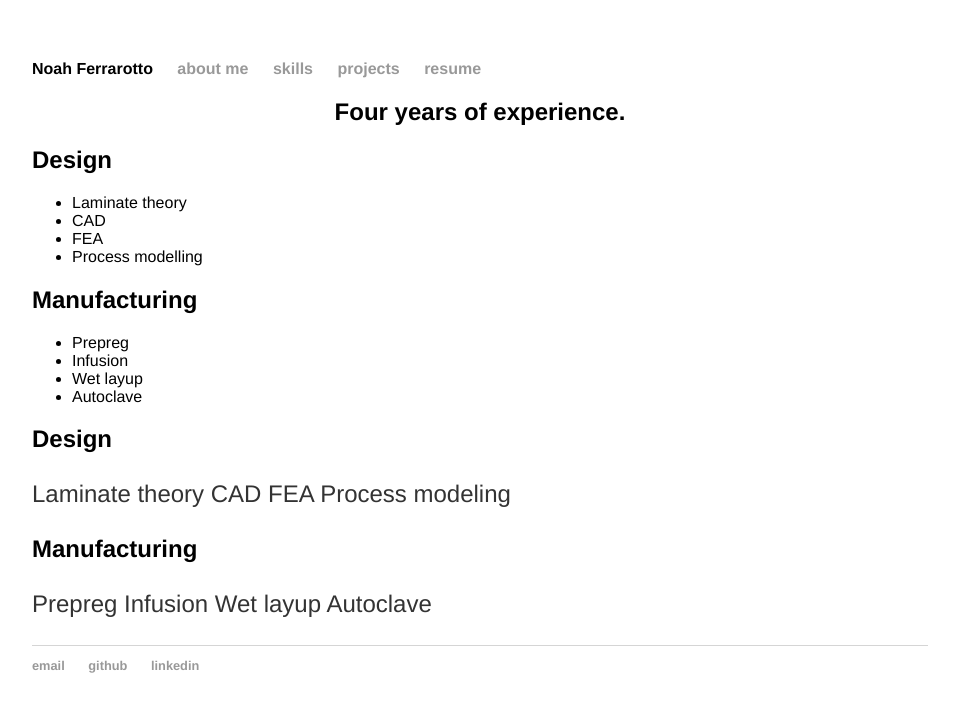
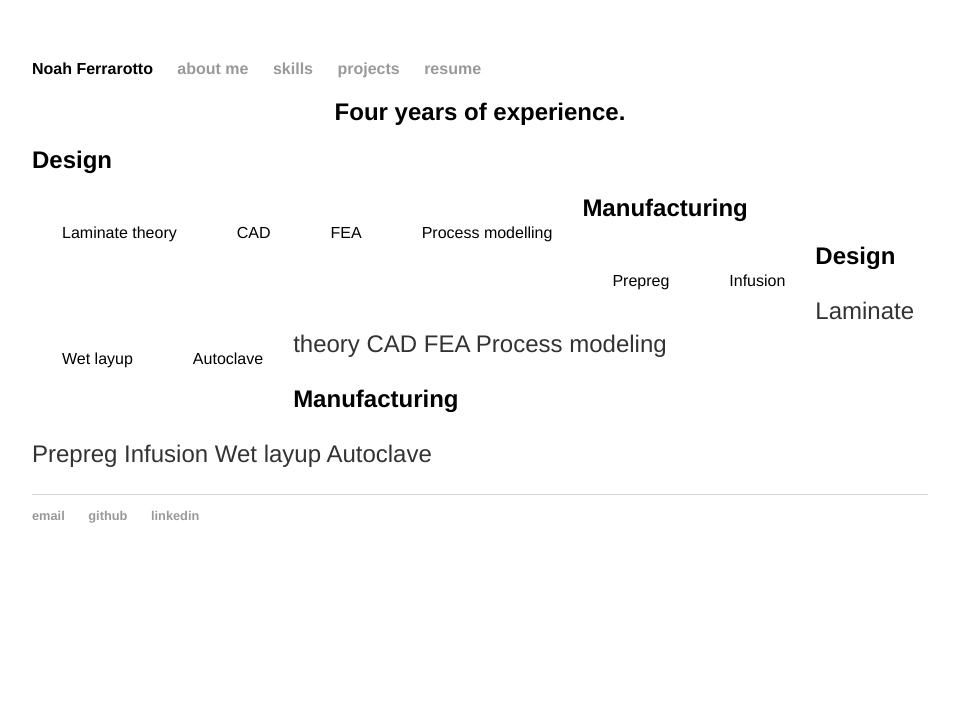
Before and after one commit to noahfer/noahfer.github.io, a Jekyll site: the page built from skills/index.md, in a window 1280 px wide. Shown: the top 712 px of the page, without its empty margins (160-1119 px from the left). Built offline with Jekyll 4.4.1, drawn with Linux system fonts in a browser that asks for light colours.

Commit message:
Update main.css

```diff
--- a/css/main.css
+++ b/css/main.css
@@ -31,6 +31,16 @@ footer {
     border-top: 1px solid #d5d5d5;
     font-size: .8em;
 }
+ul.skills {
+    list-style-type: none;
+    margin: 0px;
+    padding: 0px;
+}
+ul.skills > li {
+    float: left;
+    padding: 30px;
+    text-align: center;
+}
 
 ul.posts {
     margin: 20px auto 40px;
```
